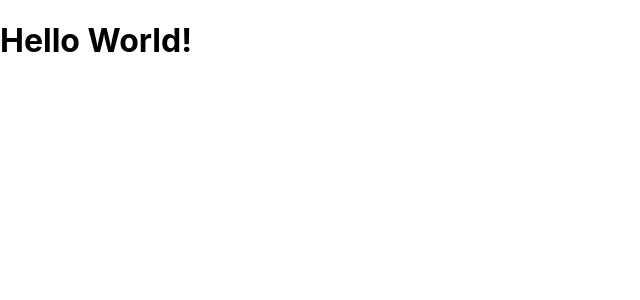
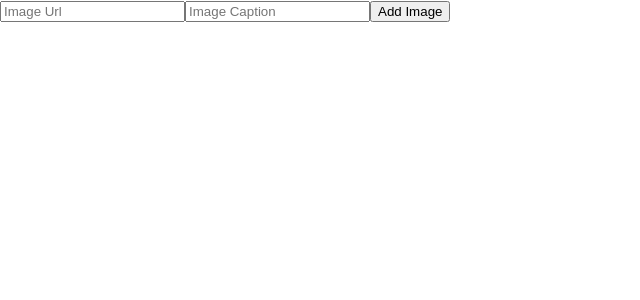
Before and after one commit to PatrickBoynton/react-image-board, a React (Create React App) app: page / in a window 1280 px wide. Shown: the top 300 px of the page, without its empty margins (0-640 px from the left). Built offline with nearby package versions, Linux system fonts and the light colour scheme.

Commit message:
Added a form.

```diff
--- a/src/App.js
+++ b/src/App.js
@@ -5,7 +5,11 @@
   render() {
     return (
       <React.Fragment>
-        <h1>Hello World!</h1>
+        <form>
+          <input placeholder="Image Url"/>
+          <input placeholder="Image Caption"/>
+          <button type="submit" className="btn">Add Image</button>
+        </form>
       </React.Fragment>
     )
   }
```
